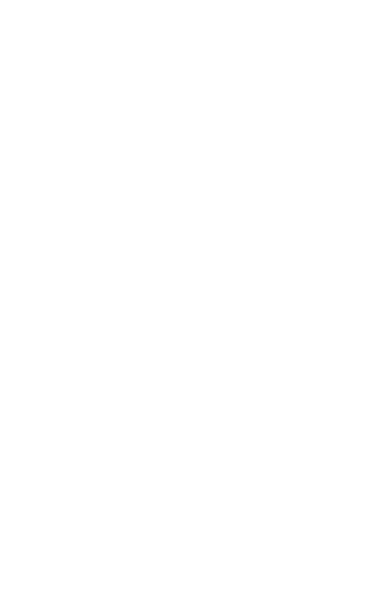
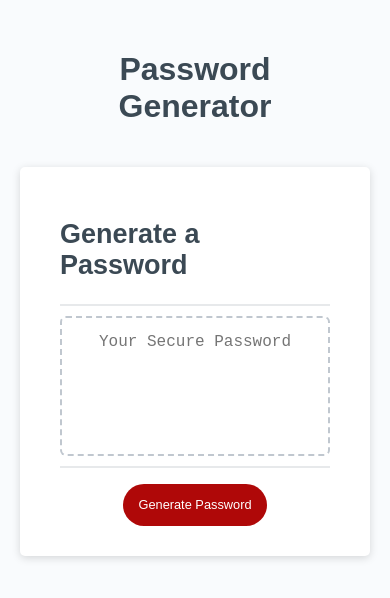
Before and after one commit to Maalie04/Password_Generator, a plain HTML site: page index.html in a window 390 px wide. Drawn offline with Linux system fonts and the light colour scheme.

Commit message:
created my variables for my password generator

```diff
--- a/assets/script.js
+++ b/assets/script.js
@@ -0,0 +1,62 @@
+// Assignment Code
+var generateBtn = document.querySelector("#generate");
+var lowerString = "abcdefghijklmnopqrstuvwxyz";
+var lowerArray = lowerString.split("");
+var upperString = "ABCDEFGHIJKLMNOPQRSTUVWXYZ";
+var upperArray = upperString.split("")
+console.log(upperArray)
+function askForOptions() {
+    var passLength = prompt("how many characters would you like");
+    if(passLength === "") {
+        alert("Invalid");
+        return;
+    }
+    if(isNaN(passLength)) {
+        alert("must select a number");
+        return;
+    }
+    var hasLower = confirm("lower?");
+
+    var hasUpper = confirm("Upper?");
+    var hasNum = confirm("Num?");
+    var hasSpecial = confirm("Special?");
+    // add if statements to validate values //
+    var superArray = [];
+
+    if (hasLower === true) {
+        superArray = superArray.concat(lowerArray);
+    }
+    if (hasUpper === true) {
+        superArray = superArray.concat(upperArray);
+    }
+
+    var options = {
+        passLength: passLength,
+        superArray: superArray
+    }
+    return options
+}
+function generatePassword() {
+    var options = askForOptions();
+    console.log(options)
+    var results = [];
+
+    for (let i = 0; i < options.passLength; i++) {
+       var index = Math.floor(Math.random() * options.superArray.length)
+        console.log(index);
+       var digit = options.superArray[index];
+       results.push(digit);
+    }
+  return results.join("")
+}
+// Write password to the #password input
+function writePassword() {
+  var password = generatePassword();
+  var passwordText = document.querySelector("#password");
+
+  passwordText.value = password;
+
+}
+
+// Add event listener to generate button
+generateBtn.addEventListener("click", writePassword);
--- a/assets/style.css
+++ b/assets/style.css
@@ -0,0 +1,137 @@
+*,
+*::before,
+*::after {
+  box-sizing: border-box;
+}
+
+html,
+body,
+.wrapper {
+  height: 100%;
+  margin: 0;
+  padding: 0;
+}
+
+body {
+  font-family: sans-serif;
+  background-color: #f9fbfd;
+}
+
+.wrapper {
+  padding-top: 30px;
+  padding-left: 20px;
+  padding-right: 20px;
+}
+
+header {
+  text-align: center;
+  padding: 20px;
+  padding-top: 0px;
+  color: hsl(206, 17%, 28%);
+}
+
+.card {
+  background-color: hsl(0, 0%, 100%);
+  border-radius: 5px;
+  border-width: 1px;
+  box-shadow: rgba(0, 0, 0, 0.15) 0px 2px 8px 0px;
+  color: hsl(206, 17%, 28%);
+  font-size: 18px;
+  margin: 0 auto;
+  max-width: 800px;
+  padding: 30px 40px;
+}
+
+.card-header::after {
+  content: " ";
+  display: block;
+  width: 100%;
+  background: #e7e9eb;
+  height: 2px;
+}
+
+.card-body {
+  min-height: 100px;
+}
+
+.card-footer {
+  text-align: center;
+}
+
+.card-footer::before {
+  content: " ";
+  display: block;
+  width: 100%;
+  background: #e7e9eb;
+  height: 2px;
+}
+
+.card-footer::after {
+  content: " ";
+  display: block;
+  clear: both;
+}
+
+.btn {
+  border: none;
+  background-color: hsl(360, 91%, 36%);
+  border-radius: 25px;
+  box-shadow: rgba(0, 0, 0, 0.1) 0px 1px 6px 0px rgba(0, 0, 0, 0.2) 0px 1px 1px
+    0px;
+  color: hsl(0, 0%, 100%);
+  display: inline-block;
+  font-size: 22px;
+  line-height: 22px;
+  margin: 16px 16px 16px 20px;
+  padding: 14px 34px;
+  text-align: center;
+  cursor: pointer;
+}
+
+button[] {
+  cursor: default;
+  background: #c0c7cf;
+}
+
+.float-right {
+  float: right;
+}
+
+#password {
+  -webkit-appearance: none;
+  -moz-appearance: none;
+  appearance: none;
+  border: none;
+  display: block;
+  width: 100%;
+  padding-top: 15px;
+  padding-left: 15px;
+  padding-right: 15px;
+  padding-bottom: 85px;
+  font-size: 1.2rem;
+  text-align: center;
+  margin-top: 10px;
+  margin-bottom: 10px;
+  border: 2px dashed #c0c7cf;
+  border-radius: 6px;
+  resize: none;
+  overflow: hidden;
+}
+
+@media (max-width: 690px) {
+  .btn {
+    font-size: 1rem;
+    margin: 16px 0px 0px 0px;
+    padding: 10px 15px;
+  }
+
+  #password {
+    font-size: 1rem;
+  }
+}
+
+@media (max-width: 500px) {
+  .btn {
+    font-size: 0.8rem;
+  }
+}
--- a/index.html
+++ b/index.html
@@ -1,13 +1,34 @@
 <!DOCTYPE html>
 <html lang="en">
-<head>
-    <meta charset="UTF-8">
-    <meta http-equiv="X-UA-Compatible" content="IE=edge">
-    <meta name="viewport" content="width=device-width, initial-scale=1.0">
+  <head>
+    <meta charset="UTF-8" />
+    <meta name="viewport" content="width=device-width, initial-scale=1.0" />
+    <meta http-equiv="X-UA-Compatible" content="ie=edge" />
+    <title>Password Generator</title>
     <link rel="stylesheet" href="./assets/style.css" />
-    <title>Password Generator</title>
-</head>
-<body>
-
-</body>
+  </head>
+  <body>
+    <div class="wrapper">
+      <header>
+        <h1>Password Generator</h1>
+      </header>
+      <div class="card">
+        <div class="card-header">
+          <h2>Generate a Password</h2>
+        </div>
+        <div class="card-body">
+          <textarea
+            readonly
+            id="password"
+            placeholder="Your Secure Password"
+            aria-label="Generated Password"
+          ></textarea>
+        </div>
+        <div class="card-footer">
+          <button id="generate" class="btn">Generate Password</button>
+        </div>
+      </div>
+    </div>
+    <script src="./assets/script.js"></script>
+  </body>
 </html>
```
